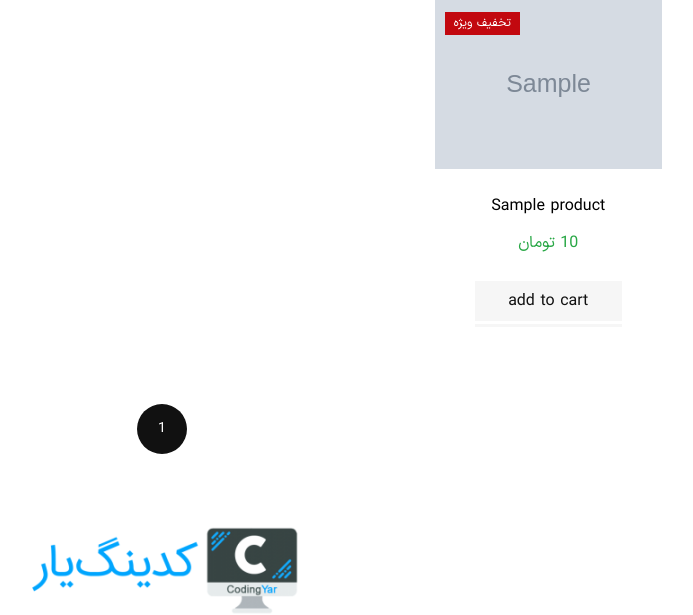
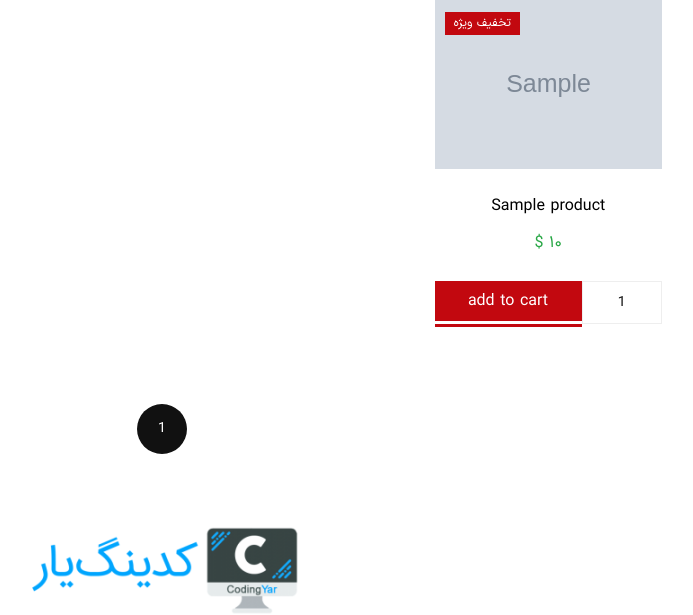
Before and after one commit to jonahmaleki/marketplace, a Django app: page /products/ in a window 1280 px wide. Shown: the part 177-792 px from the top of the page, without its empty margins (496-1189 px from the left). Run offline with Django 4.2, Linux system fonts and the light colour scheme; tables that the repository leaves empty hold one stand-in row (values such as "Sample post"); grey boxes marked "Sample" are stand-in pictures; some libraries are stand-ins or nearby versions; some web fonts are replaced.

Commit message:
add template tag humanize and persian translation tags in config setting and template

```diff
--- a/config/settings.py
+++ b/config/settings.py
@@ -42,6 +42,8 @@ INSTALLED_APPS = [
     'django.contrib.sessions',
     'django.contrib.messages',
     'django.contrib.staticfiles',
+
+    'django.contrib.humanize',
 
     # third party apps
     'crispy_forms',
--- a/products/models.py
+++ b/products/models.py
@@ -11,7 +11,7 @@ class Product(models.Model):
     active = models.BooleanField(default=True)
     image = models.ImageField(verbose_name=_('cover image'), upload_to='cover/image_cove/', blank=True)
 
-    datetime_created = models.DateTimeField(default=timezone.now)
+    datetime_created = models.DateTimeField(default=timezone.now, verbose_name=_('Date Time Of creation'))
     datetime_modified = models.DateTimeField(auto_now=True)
 
     def __str__(self):
--- a/products/templates/products/product_detail.html
+++ b/products/templates/products/product_detail.html
@@ -4,6 +4,7 @@
 {% load i18n %}
 {% load jalali_tags %}
 {% load persian_translation_tags %}
+{% load humanize %}
 
 {% block page_title %}
     product detail
@@ -39,7 +40,7 @@
                                         {{ product.description|truncatewords:30 }}
                                     </p>
                                     <div class="my-5 py-5 product-price-wrapper mb--25">
-                                        <span class="money text-success">{{ product.price|trans_to_persian }} {% trans '$' %}</span>
+                                        <span class="money text-success">{{ product.price|intcomma:False|trans_to_persian }} {% trans '$' %}</span>
                                     </div>
                                     <div class="product-action d-flex align-items-sm-center align-content-center mb--30">
                                         <form action="{% url 'cart:cart_add' product.id %}" method="POST">
--- a/products/templates/products/product_list.html
+++ b/products/templates/products/product_list.html
@@ -1,5 +1,8 @@
 {% extends '_base.html' %}
 {% load i18n %}
+{% load persian_translation_tags %}
+{% load humanize %}
+
 
 {% block page_title %}
     product list
@@ -55,10 +58,31 @@
                                                         <a href="{{ product.get_absolute_url }}">{{ product.title }}</a>
                                                     </h3>
                                                     <div class="product-price-wrapper mb--30">
-                                                        <span class="money text-success"> {{ product.price }} تومان</span>
+                                                        <span class="money text-success"> {{ product.price|intcomma:False|trans_to_persian }} {% trans '$' %}</span>
                                                     </div>
-                                                    <a href="cart.html"
-                                                       class="btn btn-small btn-bg-sand btn-color-dark px-3">{% trans 'add to cart' %}</a>
+                                                    <form action="{% url 'cart:cart_add' product.id %}" method="POST">
+                                                        {% csrf_token %}
+                                                        <div class="quantity-wrapper d-flex justify-content-start">
+                                                            <div class="quantity">
+                                                                <input type="number"
+                                                                       class="quantity-input"
+                                                                       name="quantity"
+                                                                       id="qty"
+                                                                       value="1"
+                                                                       min="1"
+                                                                       max="30"
+                                                                >
+                                                            </div>
+                                                        <button type="submit"
+                                                                class="btn btn-small btn-bg-red btn-color-white btn-hover-2">
+                                                            {% trans 'add to cart' %}
+                                                        </button>
+                                                        </div>
+                                                    </form>
+{#                                                    <form action="{% url 'cart:cart_add' product.id %}" method="POST">#}
+{#                                                        {% csrf_token %}#}
+{#                                                        <button class="btn btn-small btn-bg-sand btn-color-dark px-3">{% trans 'add to cart' %}></button>#}
+{#                                                    </form>#}
                                                 </div>
                                             </div>
                                         </div>
```
Also changed, not shown: cart/templates/cart/cart_detail.html (+5 -3 lines), products/migrations/0009_alter_product_datetime_created.py (added).
